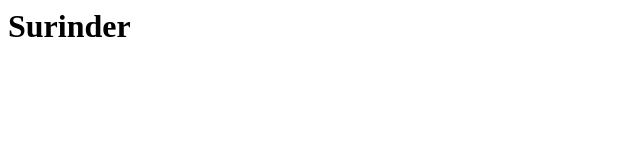
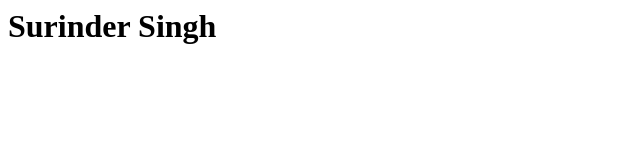
Before and after one commit to Surinder07/Spring-jdbc, a plain HTML site: page index.html in a window 1280 px wide. Shown: the whole page, without its empty margins (0-640 px from the left). Drawn offline with Linux system fonts and the light colour scheme.

Commit message:
added some more changes or lastname

```diff
--- a/index.html
+++ b/index.html
@@ -1,7 +1,7 @@
 <html>
 	<body>
 
-		<h1>Surinder</h1>
+		<h1>Surinder Singh</h1>
 
 	</body>
 
```
